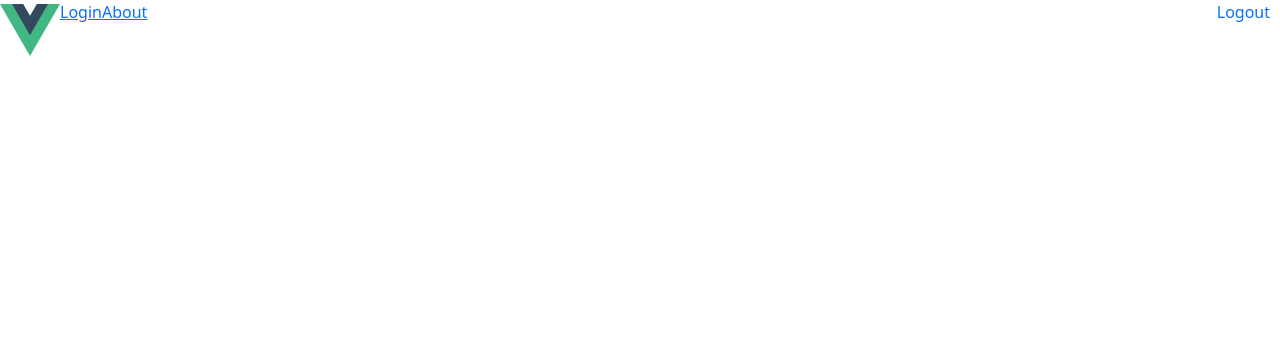
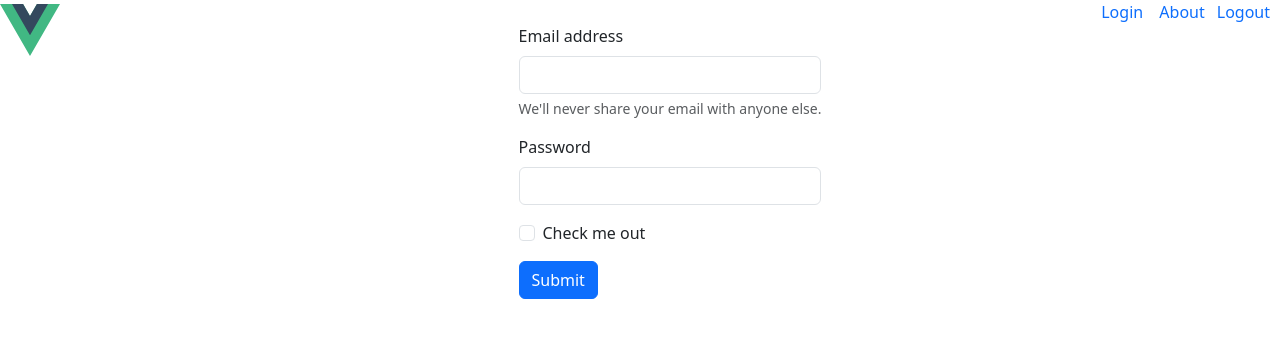
Before and after one commit to josecome/login-and-registration-vuejs, a Vue app: page /create_account in a window 1280 px wide. Before the commit this address had no page. Shown: the top 338 px of the page. Built offline with nearby package versions, Linux system fonts and the light colour scheme.

Commit message:
Registration page and more code added

```diff
--- a/src/App.vue
+++ b/src/App.vue
@@ -1,21 +1,28 @@
 <script setup>
-import { RouterLink, RouterView } from 'vue-router'
+import { RouterLink, RouterView, useRoute } from 'vue-router'
 import { ref } from 'vue'
 import Header from './components/Header.vue'
 import { computed } from '@vue/reactivity';
 
+const route = useRoute();
 const isLogin = ref(false);
-computed(() => this.$route.path === '/login'? isLogin : !isLogin)
-computed(() => this.$route.path === '/logout'? alert('User Logged out!') : '')
+const pth = computed(() => route.path)
 </script>
 
 <template>
   <Header>
 
   </Header>
-    <div>
-        <RouterLink v-show="!isLogin" to="/login">Login</RouterLink>
-        <RouterLink to="/about">About</RouterLink>
+    <div style="float: right;">
+        <RouterLink v-show="pth !== '/login'" to="/login" style="padding-right: 12px; text-decoration: none;">
+          Login
+        </RouterLink>
+        <RouterLink v-show="pth !== '/create_account'" to="/create_account" style="padding-right: 12px; text-decoration: none;">
+          Create Account
+        </RouterLink>
+        <RouterLink to="/about" style="padding-right: 12px; text-decoration: none;">
+          About
+        </RouterLink>
     </div>
   <RouterView />
 </template>
--- /dev/null
+++ b/src/components/Form_registration.vue
@@ -0,0 +1,25 @@
+<script setup>
+import Button from '../components/Button.vue'
+import Label from '../components/Label.vue'
+</script>
+
+<template>
+    <div id="login_div" class="container d-flex align-items-center justify-content-center">
+        <form action="/login/" method="POST">
+            <div class="mb-3">
+              <label for="InputEmail1" class="form-label">Email address</label>
+              <input type="text" class="form-control" name="username" id="InputEmail1" />
+              <div id="emailHelp" class="form-text">We'll never share your email with anyone else.</div>
+            </div>
+            <div class="mb-3">
+              <label for="InputPassword1" class="form-label">Password</label>
+              <input type="password" class="form-control" name="password" id="InputPassword1" />
+            </div>
+            <div class="mb-3 form-check">
+              <input type="checkbox" class="form-check-input" id="Check1">
+              <label class="form-check-label" for="Check1">Check me out</label>
+            </div>
+            <button type="submit" class="btn btn-primary">Submit</button>
+          </form>
+    </div>
+</template>
--- a/src/router/index.js
+++ b/src/router/index.js
@@ -1,6 +1,7 @@
 import { createRouter, createWebHistory } from 'vue-router'
 import Login from '../views/Login.vue'
 import Home from '../views/Home.vue'
+import Registration from '../views/Registration.vue'
 
 const router = createRouter({
   history: createWebHistory(import.meta.env.BASE_URL),
@@ -16,6 +17,11 @@ const router = createRouter({
       component: Login
     },
     {
+      path: '/create_account',
+      name: 'create_account',
+      component: Registration
+    },
+    {
       path: '/about',
       name: 'about',
       // route level code-splitting
--- a/src/views/Home.vue
+++ b/src/views/Home.vue
@@ -1,3 +1,3 @@
 <template>
-    I am home!
+    <h1 class="text-center" style="padding-top: 20%;">I am home page!</h1>
 </template>
--- /dev/null
+++ b/src/views/Registration.vue
@@ -0,0 +1,9 @@
+<script setup>
+import Form_Registration from '../components/Form_registration.vue'
+</script>
+
+<template>
+  <main>
+    <Form_Registration />
+  </main>
+</template>
```
